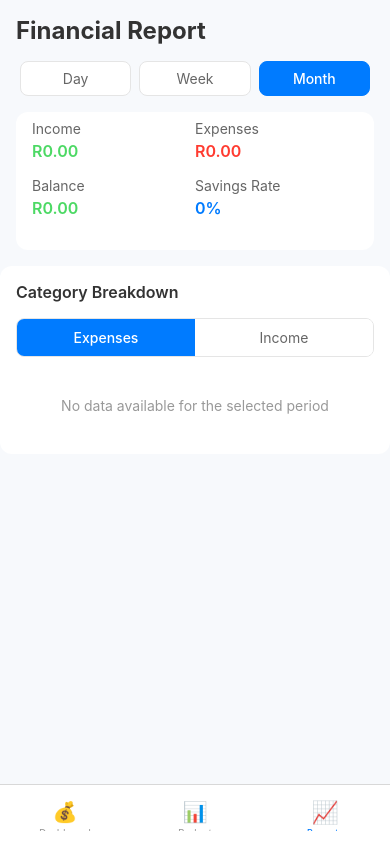
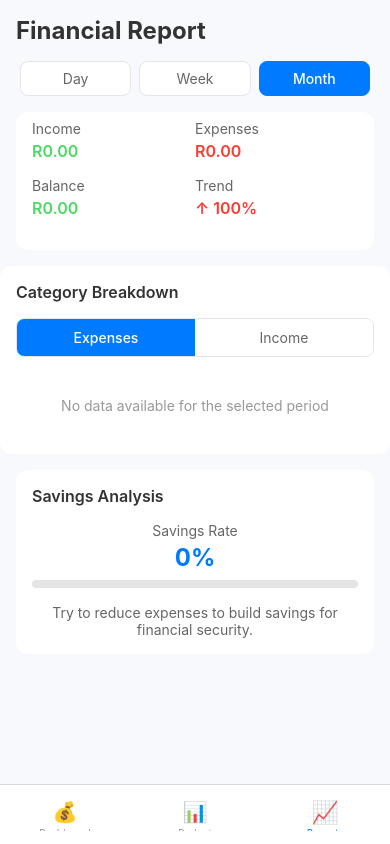
Before and after one commit to SassBlanket98/BasicFinanceTracker, a React Native app: screen /Reports in a window 390 px wide. Built offline with nearby package versions, Linux system fonts and the light colour scheme.

Commit message:
Created other forms of graphs to try and find a better way to visualize the data.

```diff
--- /dev/null
+++ b/src/components/charts/LineChart.tsx
@@ -0,0 +1,252 @@
+import React from 'react';
+import {View, Text, StyleSheet, Dimensions} from 'react-native';
+import {CategorySpending} from '../../types';
+
+interface Point {
+  x: number;
+  y: number;
+}
+
+interface LineChartProps {
+  data: CategorySpending[];
+  height?: number;
+  width?: number;
+}
+
+const LineChart: React.FC<LineChartProps> = ({
+  data,
+  height = 200,
+  width = Dimensions.get('window').width - 64,
+}) => {
+  // Sort data by amount
+  const sortedData = [...data].sort((a, b) => a.amount - b.amount);
+
+  // Find the maximum value for scaling
+  const maxAmount = Math.max(...data.map(item => item.amount), 1);
+
+  // Calculate points for the path
+  const points: Point[] = sortedData.map((item, index) => {
+    const x = (index / (sortedData.length - 1 || 1)) * width;
+    const y = height - (item.amount / maxAmount) * height;
+    return {x, y};
+  });
+
+  // Generate path for the line
+  const generatePath = () => {
+    if (points.length < 2) return null;
+
+    let path = `M ${points[0].x},${points[0].y}`;
+
+    for (let i = 1; i < points.length; i++) {
+      path += ` L ${points[i].x},${points[i].y}`;
+    }
+
+    return path;
+  };
+
+  // Generate SVG path for the area under the line
+  const generateAreaPath = () => {
+    if (points.length < 2) return null;
+
+    let path = `M ${points[0].x},${height} L ${points[0].x},${points[0].y}`;
+
+    for (let i = 1; i < points.length; i++) {
+      path += ` L ${points[i].x},${points[i].y}`;
+    }
+
+    path += ` L ${points[points.length - 1].x},${height} Z`;
+
+    return path;
+  };
+
+  // Draw data points and labels
+  const renderDataPoints = () => {
+    return points.map((point, index) => {
+      const item = sortedData[index];
+
+      return (
+        <View
+          key={index}
+          style={[
+            styles.dataPoint,
+            {
+              left: point.x - 4,
+              top: point.y - 4,
+              backgroundColor: item.category.color,
+            },
+          ]}>
+          <View style={styles.tooltip}>
+            <Text style={styles.tooltipText}>{item.category.name}</Text>
+            <Text style={styles.tooltipAmount}>R{item.amount.toFixed(2)}</Text>
+          </View>
+        </View>
+      );
+    });
+  };
+
+  if (points.length < 2) {
+    return (
+      <View style={[styles.container, {height, width}]}>
+        <Text style={styles.noDataText}>Not enough data for visualization</Text>
+      </View>
+    );
+  }
+
+  // Draw the x-axis labels (categories)
+  const renderXLabels = () => {
+    return sortedData.map((item, index) => {
+      const x = (index / (sortedData.length - 1 || 1)) * width;
+
+      return (
+        <View key={index} style={[styles.xLabel, {left: x - 40}]}>
+          <View
+            style={[styles.labelDot, {backgroundColor: item.category.color}]}
+          />
+          <Text style={styles.labelText} numberOfLines={1} ellipsizeMode="tail">
+            {item.category.name}
+          </Text>
+        </View>
+      );
+    });
+  };
+
+  return (
+    <View style={styles.wrapper}>
+      <View style={[styles.container, {height, width}]}>
+        {/* Y-axis grid lines */}
+        <View style={[styles.gridLine, {top: 0}]} />
+        <View style={[styles.gridLine, {top: height * 0.25}]} />
+        <View style={[styles.gridLine, {top: height * 0.5}]} />
+        <View style={[styles.gridLine, {top: height * 0.75}]} />
+        <View style={[styles.gridLine, {top: height - 1}]} />
+
+        {/* SVG path for line */}
+        <View style={styles.svgContainer}>
+          {/* Area under the line with gradient */}
+          <View
+            style={[
+              styles.areaPath,
+              {
+                height,
+                width,
+                clipPath: `path('${generateAreaPath()}')`,
+              },
+            ]}
+          />
+
+          {/* The line itself */}
+          <View
+            style={[
+              styles.linePath,
+              // eslint-disable-next-line react-native/no-inline-styles
+              {
+                height,
+                width,
+                borderColor: '#007BFF',
+                clipPath: `path('${generatePath()}')`,
+              },
+            ]}
+          />
+        </View>
+
+        {/* Data points */}
+        {renderDataPoints()}
+      </View>
+
+      {/* X-axis labels */}
+      <View style={styles.xAxisContainer}>{renderXLabels()}</View>
+    </View>
+  );
+};
+
+const styles = StyleSheet.create({
+  wrapper: {
+    marginVertical: 20,
+  },
+  container: {
+    position: 'relative',
+    borderLeftWidth: 1,
+    borderBottomWidth: 1,
+    borderColor: '#E5E5E5',
+    marginLeft: 20,
+  },
+  svgContainer: {
+    position: 'absolute',
+    top: 0,
+    left: 0,
+  },
+  areaPath: {
+    position: 'absolute',
+    top: 0,
+    left: 0,
+    backgroundColor: 'rgba(0, 123, 255, 0.1)',
+  },
+  linePath: {
+    position: 'absolute',
+    top: 0,
+    left: 0,
+    borderWidth: 2,
+  },
+  gridLine: {
+    position: 'absolute',
+    left: 0,
+    right: 0,
+    height: 1,
+    backgroundColor: '#F0F0F0',
+  },
+  dataPoint: {
+    position: 'absolute',
+    width: 8,
+    height: 8,
+    borderRadius: 4,
+    zIndex: 2,
+  },
+  tooltip: {
+    position: 'absolute',
+    top: -36,
+    left: -40,
+    width: 80,
+    backgroundColor: 'rgba(0, 0, 0, 0.7)',
+    borderRadius: 4,
+    padding: 4,
+    alignItems: 'center',
+    opacity: 0,
+  },
+  tooltipText: {
+    color: 'white',
+    fontSize: 10,
+  },
+  tooltipAmount: {
+    color: 'white',
+    fontSize: 10,
+    fontWeight: 'bold',
+  },
+  xAxisContainer: {
+    marginTop: 8,
+    flexDirection: 'row',
+    marginLeft: 20,
+  },
+  xLabel: {
+    position: 'absolute',
+    width: 80,
+    alignItems: 'center',
+  },
+  labelDot: {
+    width: 8,
+    height: 8,
+    borderRadius: 4,
+    marginBottom: 4,
+  },
+  labelText: {
+    fontSize: 10,
+    color: '#666',
+    textAlign: 'center',
+  },
+  noDataText: {
+    textAlign: 'center',
+    color: '#999',
+    marginTop: 70,
+  },
+});
+
+export default LineChart;
--- a/src/components/screens/ReportScreen.tsx
+++ b/src/components/screens/ReportScreen.tsx
@@ -8,68 +8,21 @@ import {
 } from 'react-native';
 import {useTransactions} from '../../hooks/useTransactions';
 import Card from '../common/Card';
+import LineChart from '../charts/LineChart';
 import {formatCurrency} from '../../utils/calculations';
 import {TimePeriod, TransactionType, CategorySpending} from '../../types';
-
-// PieChart component with proper TypeScript annotations
-const PieChart: React.FC<{data: CategorySpending[]; size?: number}> = ({
-  data,
-  size = 200,
-}) => {
-  const total = data.reduce((sum, item) => sum + item.amount, 0);
-  let startAngle = 0;
-
-  return (
-    <View style={[styles.pieChartContainer, {width: size, height: size}]}>
-      <View style={[styles.pieChart, {width: size, height: size}]}>
-        {data.map((item, index) => {
-          const percentage = item.amount / total;
-          const angle = percentage * 360;
-          const endAngle = startAngle + angle;
-
-          // Create a slice
-          const slice = {
-            position: 'absolute' as const,
-            width: size,
-            height: size,
-            borderRadius: size / 2,
-            overflow: 'hidden' as const,
-          };
-
-          const coverStyle = {
-            position: 'absolute' as const,
-            top: 0,
-            left: 0,
-            width: size,
-            height: size,
-            backgroundColor: item.category.color,
-          };
-
-          // Create the slice
-          const result = (
-            <View key={index} style={slice}>
-              <View style={coverStyle} />
-            </View>
-          );
-
-          startAngle = endAngle;
-          return result;
-        })}
-      </View>
-      <View style={styles.pieChartCenter} />
-    </View>
-  );
-};
 
 const ReportScreen: React.FC = () => {
   const [period, setPeriod] = useState<TimePeriod>('monthly');
   const [tab, setTab] = useState<TransactionType>('expense');
 
-  const {getIncome, getExpenses, getCategorySpending} = useTransactions();
+  const {getIncome, getExpenses, getCategorySpending, getSpendingTrend} =
+    useTransactions();
 
   // Get data based on selected period and tab
   const totalIncome = getIncome(period);
   const totalExpenses = getExpenses(period);
+  const spendingTrend = getSpendingTrend(period);
 
   // Get category distribution
   const categoryDistribution = getCategorySpending(tab, period);
@@ -78,12 +31,6 @@ const ReportScreen: React.FC = () => {
   const filteredDistribution = categoryDistribution.filter(
     (item: CategorySpending) => item.amount > 0,
   );
-
-  // Log the filtered distribution data
-  console.log('Chart Data:', filteredDistribution);
-
-  // Then make sure your PieChart component receives this data:
-  <PieChart data={filteredDistribution} size={180} />;
 
   const renderPeriodButton = (buttonPeriod: TimePeriod, label: string) => (
     <TouchableOpacity
@@ -158,13 +105,14 @@ const ReportScreen: React.FC = () => {
             </Text>
           </View>
           <View style={styles.summaryItem}>
-            <Text style={styles.summaryLabel}>Savings Rate</Text>
-            <Text style={styles.savingsText}>
-              {totalIncome > 0
-                ? `${Math.round(
-                    ((totalIncome - totalExpenses) / totalIncome) * 100,
-                  )}%`
-                : '0%'}
+            <Text style={styles.summaryLabel}>Trend</Text>
+            <Text
+              style={[
+                styles.trendText,
+                spendingTrend <= 0 ? styles.positiveText : styles.negativeText,
+              ]}>
+              {spendingTrend <= 0 ? '↓' : '↑'}{' '}
+              {Math.abs(Math.round(spendingTrend))}%
             </Text>
           </View>
         </View>
@@ -179,8 +127,13 @@ const ReportScreen: React.FC = () => {
 
         {filteredDistribution.length > 0 ? (
           <View style={styles.chartSection}>
+            <Text style={styles.chartTitle}>
+              {tab === 'expense' ? 'Spending' : 'Income'} by Category
+            </Text>
+
+            {/* Line Chart visualization */}
             <View style={styles.chartContainer}>
-              <PieChart data={filteredDistribution} size={180} />
+              <LineChart data={filteredDistribution} />
             </View>
 
             <View style={styles.legendContainer}>
@@ -214,6 +167,48 @@ const ReportScreen: React.FC = () => {
             </Text>
           </View>
         )}
+      </Card>
+
+      {/* Savings Analysis Card */}
+      <Card title="Savings Analysis" style={styles.savingsCard}>
+        <View style={styles.savingsRateContainer}>
+          <Text style={styles.savingsRateLabel}>Savings Rate</Text>
+          <Text style={styles.savingsRateValue}>
+            {totalIncome > 0
+              ? `${Math.round(
+                  ((totalIncome - totalExpenses) / totalIncome) * 100,
+                )}%`
+              : '0%'}
+          </Text>
+          <View style={styles.savingsProgressContainer}>
+            <View
+              style={[
+                styles.savingsProgress,
+                // eslint-disable-next-line react-native/no-inline-styles
+                {
+                  width:
+                    totalIncome > 0
+                      ? `${Math.min(
+                          Math.round(
+                            ((totalIncome - totalExpenses) / totalIncome) * 100,
+                          ),
+                          100,
+                        )}%`
+                      : '0%',
+                },
+              ]}
+            />
+          </View>
+          <Text style={styles.savingsDescription}>
+            {totalIncome > 0 &&
+            (totalIncome - totalExpenses) / totalIncome >= 0.2
+              ? "Great job! You're saving more than the recommended 20% of your income."
+              : totalIncome > 0 &&
+                (totalIncome - totalExpenses) / totalIncome > 0
+              ? "You're saving, but aim for at least 20% of your income for financial security."
+              : 'Try to reduce expenses to build savings for financial security.'}
+          </Text>
+        </View>
       </Card>
     </ScrollView>
   );
@@ -287,10 +282,15 @@ const styles = StyleSheet.create({
     fontWeight: '600',
     color: '#FF3B30',
   },
-  savingsText: {
+  trendText: {
     fontSize: 16,
     fontWeight: '600',
-    color: '#007BFF',
+  },
+  positiveText: {
+    color: '#4CD964',
+  },
+  negativeText: {
+    color: '#FF3B30',
   },
   tabSelector: {
     flexDirection: 'row',
@@ -318,31 +318,22 @@ const styles = StyleSheet.create({
     fontWeight: '500',
   },
   chartSection: {
-    alignItems: 'center',
+    paddingVertical: 8,
+  },
+  chartTitle: {
+    fontSize: 16,
+    fontWeight: '600',
+    color: '#333',
+    marginBottom: 16,
+    textAlign: 'center',
   },
   chartContainer: {
-    marginVertical: 16,
-  },
-  pieChartContainer: {
-    position: 'relative',
+    marginVertical: 8,
     alignItems: 'center',
-    justifyContent: 'center',
-  },
-  pieChart: {
-    position: 'relative',
-    borderRadius: 100,
-    overflow: 'hidden',
-  },
-  pieChartCenter: {
-    position: 'absolute',
-    width: '70%',
-    height: '70%',
-    borderRadius: 100,
-    backgroundColor: '#FFFFFF',
   },
   legendContainer: {
     width: '100%',
-    marginTop: 16,
+    marginTop: 24,
   },
   legendItem: {
     flexDirection: 'row',
@@ -380,6 +371,43 @@ const styles = StyleSheet.create({
     textAlign: 'center',
     color: '#999',
   },
+  savingsCard: {
+    marginHorizontal: 16,
+    marginBottom: 24,
+  },
+  savingsRateContainer: {
+    alignItems: 'center',
+  },
+  savingsRateLabel: {
+    fontSize: 14,
+    color: '#666',
+    marginBottom: 4,
+  },
+  savingsRateValue: {
+    fontSize: 24,
+    fontWeight: 'bold',
+    color: '#007BFF',
+    marginBottom: 8,
+  },
+  savingsProgressContainer: {
+    width: '100%',
+    height: 8,
+    backgroundColor: '#E5E5E5',
+    borderRadius: 4,
+    marginBottom: 16,
+    overflow: 'hidden',
+  },
+  savingsProgress: {
+    height: '100%',
+    backgroundColor: '#007BFF',
+    borderRadius: 4,
+  },
+  savingsDescription: {
+    fontSize: 14,
+    color: '#666',
+    textAlign: 'center',
+    paddingHorizontal: 8,
+  },
 });
 
 export default ReportScreen;
```
Also changed, not shown: src/components/charts/BarChart.tsx (added, +107 -0 lines).
